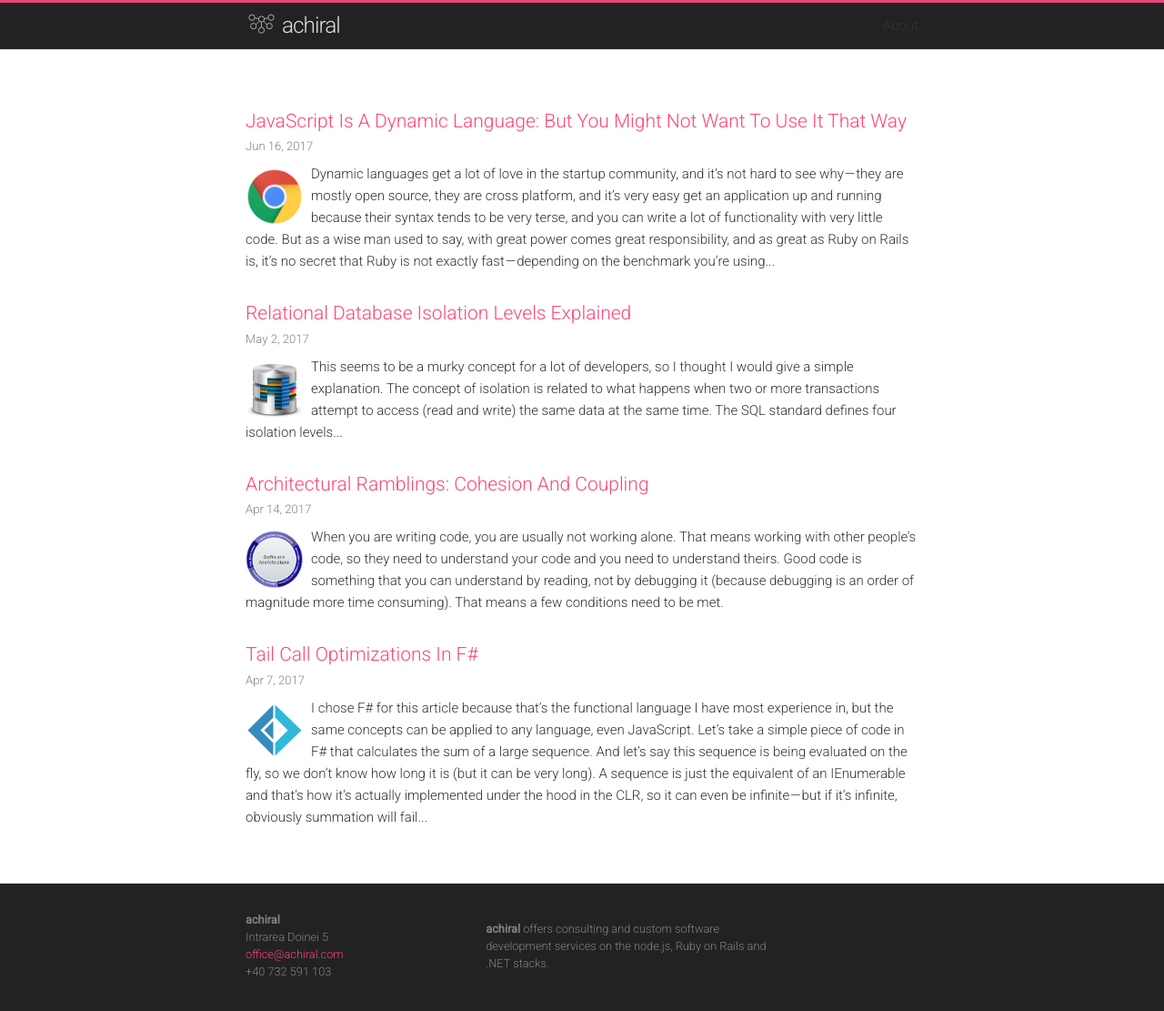
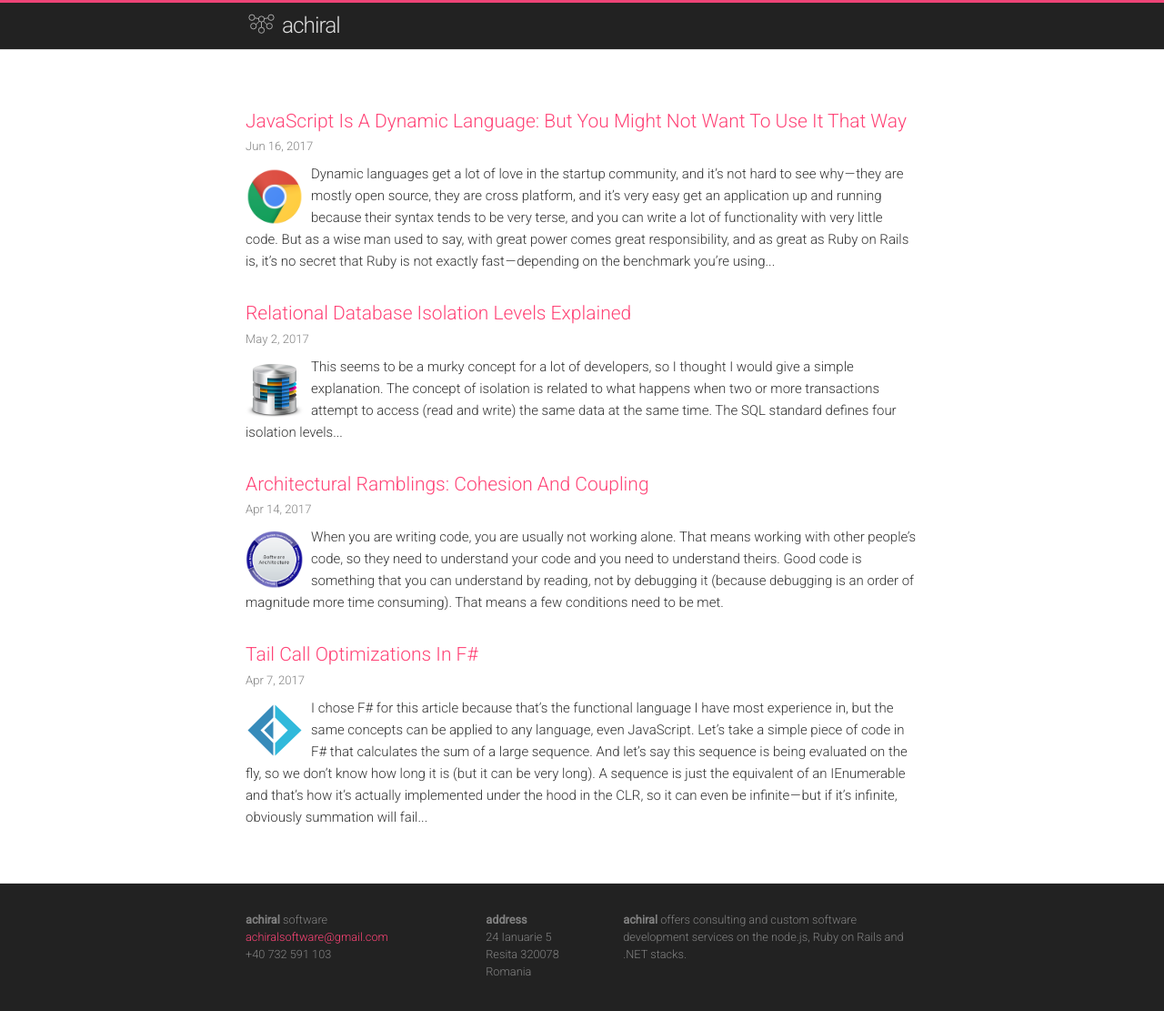
Before and after one commit to toaderflorin/eksia, a Jekyll site: the page built from index.md, in a window 1280 px wide and 1137 px high. Shown: the top 1111 px of the window at 91% size. Built offline with Jekyll 4.4.1, drawn with Linux system fonts in a browser that asks for light colours.

Commit message:
Updated email and made the contact page a draft.

```diff
--- a/_config.yml
+++ b/_config.yml
@@ -14,7 +14,7 @@
 # You can create any custom variable you would like, and they will be accessible
 # in the templates via {{ site.myvariable }}.
 title: achiral
-email: office@achiral.com
+email: achiralsoftware@gmail.com
 description: > # this means to ignore newlines until "baseurl:"
   Bla bla bla
 baseurl: "" # the subpath of your site, e.g. /blog
--- a/_includes/footer.html
+++ b/_includes/footer.html
@@ -7,9 +7,7 @@
             <b>
               achiral
             </b>
-          </li>
-          <li>
-            Intrarea Doinei 5
+            software
           </li>
           {% if site.email %}
           <li><a href="mailto:{{ site.email }}">{{ site.email }}</a></li>
@@ -19,9 +17,27 @@
           </li>
         </ul>
       </div>
+      <div class="footer-col footer-col-2">
+         <ul class="contact-list">
+          <li>
+            <b>
+              address
+            </b>
+          </li>
+          <li>
+            24 Ianuarie 5
+          </li>
+          <li>
+            Resita 320078
+          </li>
+          <li>
+            Romania
+          </li>
+        </ul>
+        </div>
 
       <div class="footer-col footer-col-3">
-        <p style="margin-top:10px">
+        <p>
           <b>achiral</b> offers consulting and custom software development services on the node.js, Ruby on Rails and .NET stacks.
         </p>
       </div>
```
Also changed, not shown: _drafts/about.md (renamed from about.md), 3 other files.
